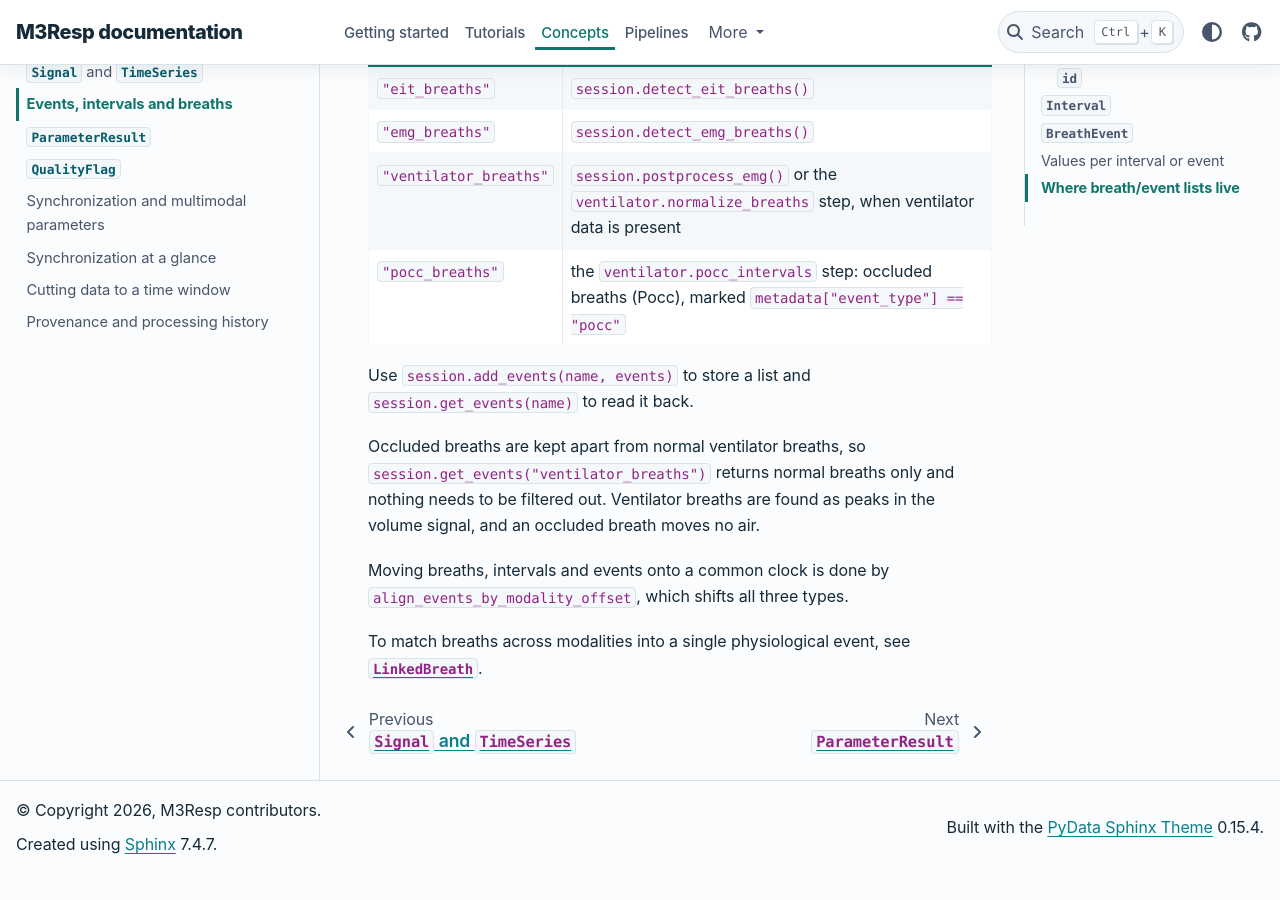
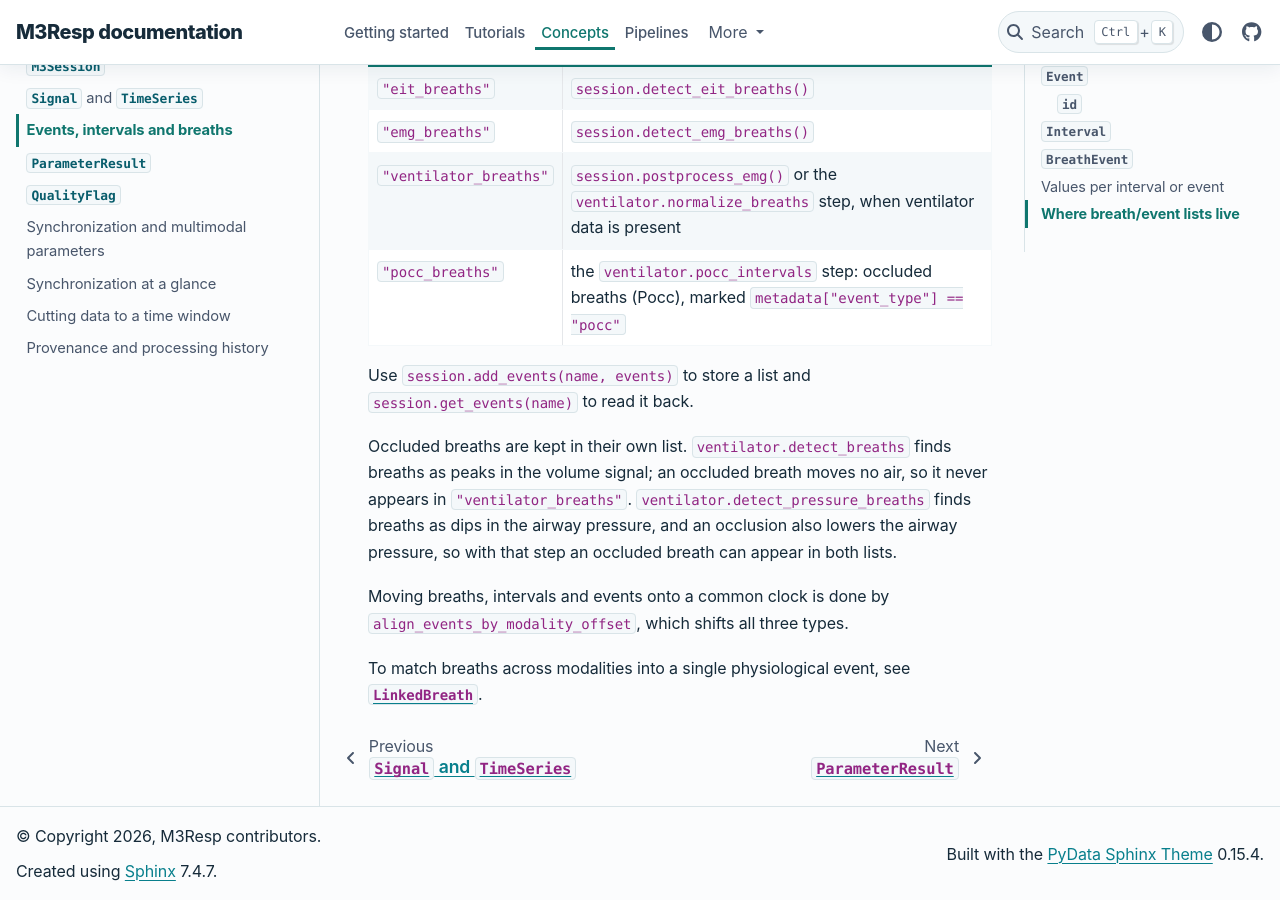
Before and after one commit to M3RESP/m3resp, a Sphinx documentation site: the page built from docs/concepts/events-and-breaths.md, in a window 1280 px wide and 900 px high, scrolled down 5251 px. Built offline with Sphinx 7.4.7 and the PyData theme 0.15.4, drawn with Linux system fonts in a browser that asks for light colours; before the commit the page ends 6125 px from its top, so only the background shows below that.

Commit message:
Clarify documentation on occluded breaths and their detection in ventilator data

```diff
--- a/docs/concepts/events-and-breaths.md
+++ b/docs/concepts/events-and-breaths.md
@@ -191,10 +191,11 @@ list of `BreathEvent`s. Each detection step fills its own key:
 Use `session.add_events(name, events)` to store a list and
 `session.get_events(name)` to read it back.
 
-Occluded breaths are kept apart from normal ventilator breaths, so
-`session.get_events("ventilator_breaths")` returns normal breaths only and
-nothing needs to be filtered out. Ventilator breaths are found as peaks in
-the volume signal, and an occluded breath moves no air.
+Occluded breaths are kept in their own list. `ventilator.detect_breaths` finds
+breaths as peaks in the volume signal; an occluded breath moves no air, so it
+never appears in `"ventilator_breaths"`. `ventilator.detect_pressure_breaths`
+finds breaths as dips in the airway pressure, and an occlusion also lowers the
+airway pressure, so with that step an occluded breath can appear in both lists.
 
 Moving breaths, intervals and events onto a common clock is done by
 `align_events_by_modality_offset`, which shifts all three types.
```
